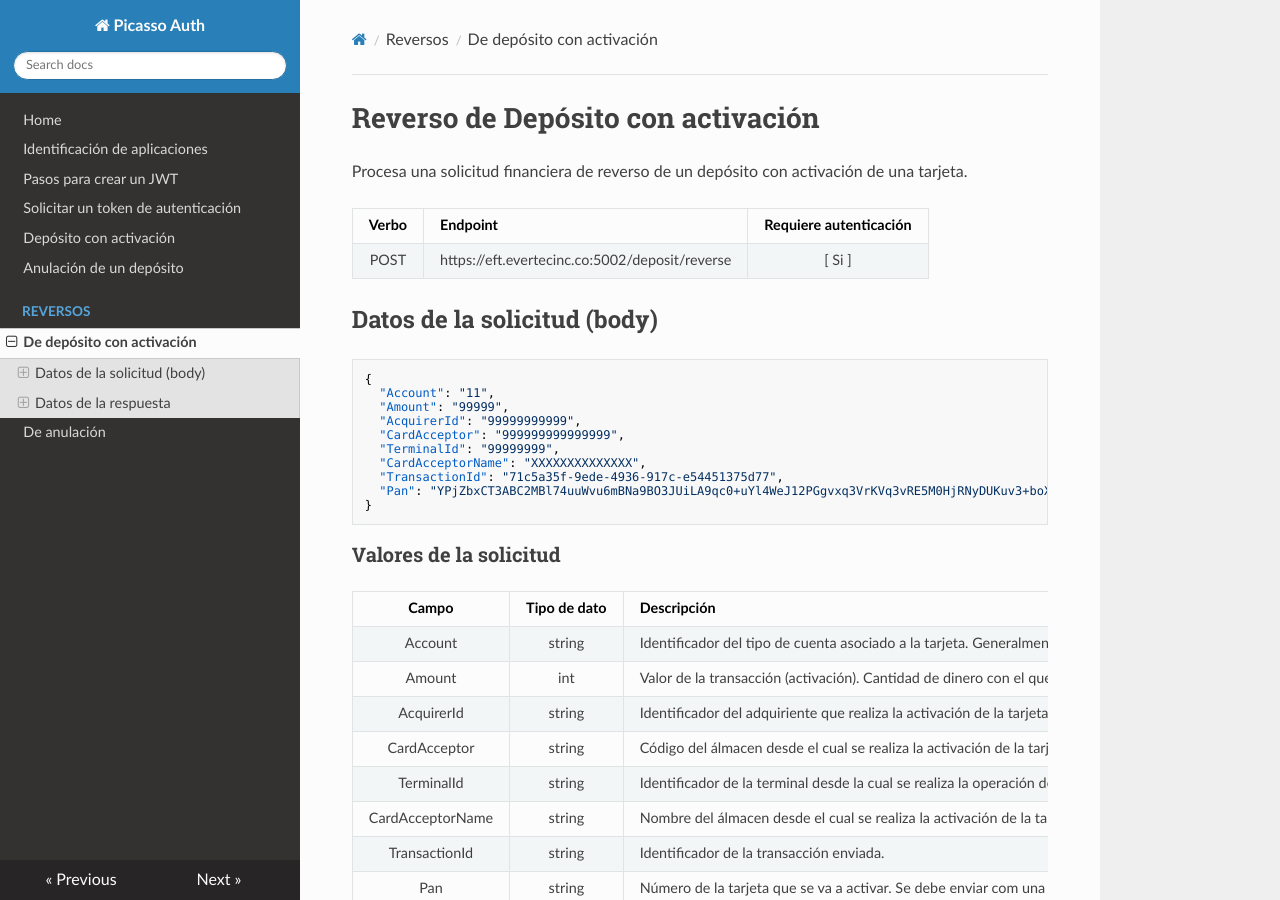
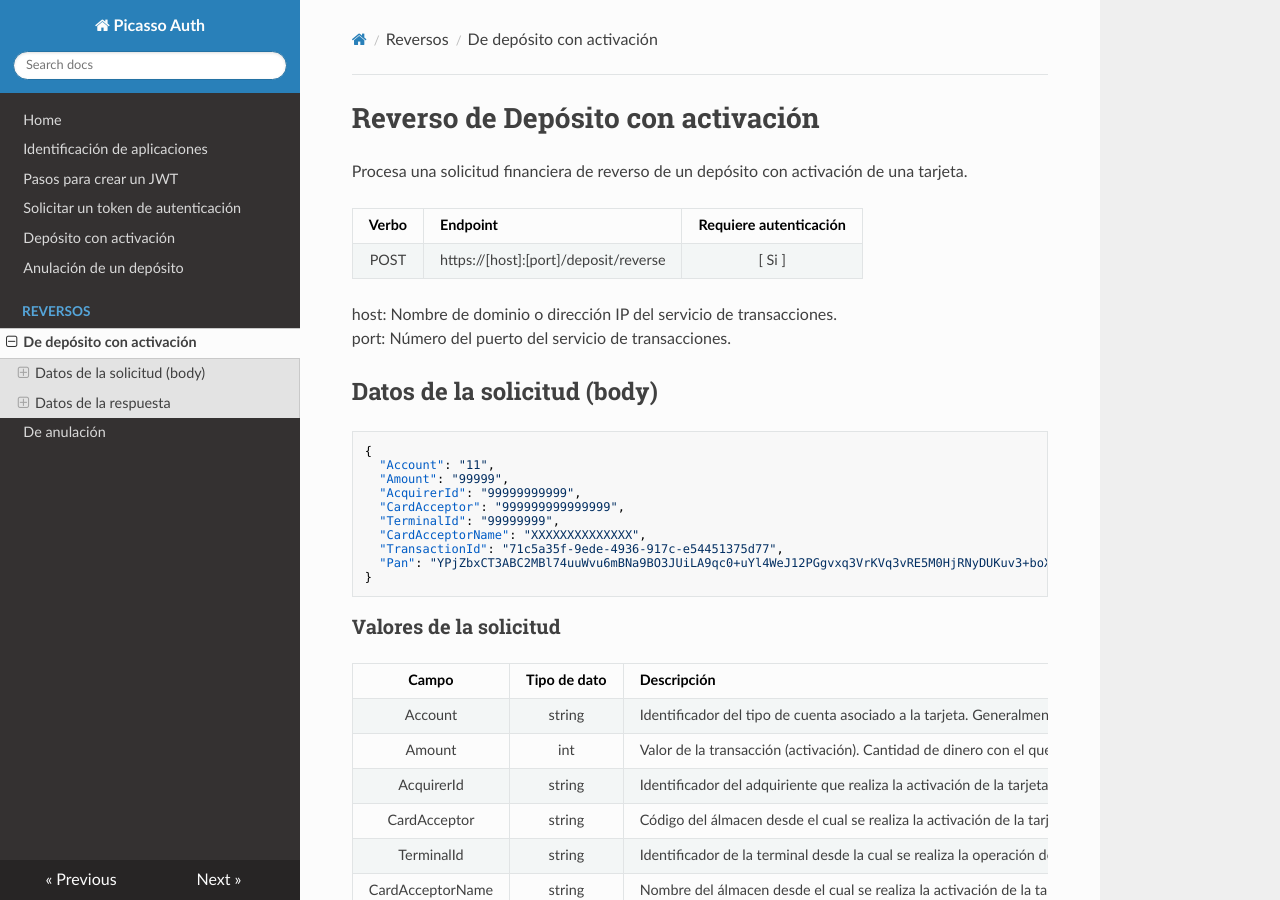
Before and after one commit to Picasso-api/Evertec-API, an MkDocs documentation site: the page built from docs/DepositReverse.md, in a window 1280 px wide and 900 px high. Built offline with MkDocs 1.6.1, drawn with Linux system fonts in a browser that asks for light colours; nearby versions of some CDN libraries.

Commit message:
Update DepositReverse.md

```diff
--- a/docs/DepositReverse.md
+++ b/docs/DepositReverse.md
@@ -4,7 +4,10 @@ Procesa una solicitud financiera de reverso de un depósito con activación de u
 
 | Verbo | Endpoint                                      | Requiere autenticación |
 | :---: | --------------------------------------------- | :--------------------: |
-| POST  | https://eft.evertecinc.co:5002/deposit/reverse           |          [ Si ]        |
+| POST  | https://[host]:[port]/deposit/reverse           |          [ Si ]        |
+
+host: Nombre de dominio o dirección IP del servicio de transacciones.
+port: Número del puerto del servicio de transacciones.
 
 ## Datos de la solicitud (body)
 
```
